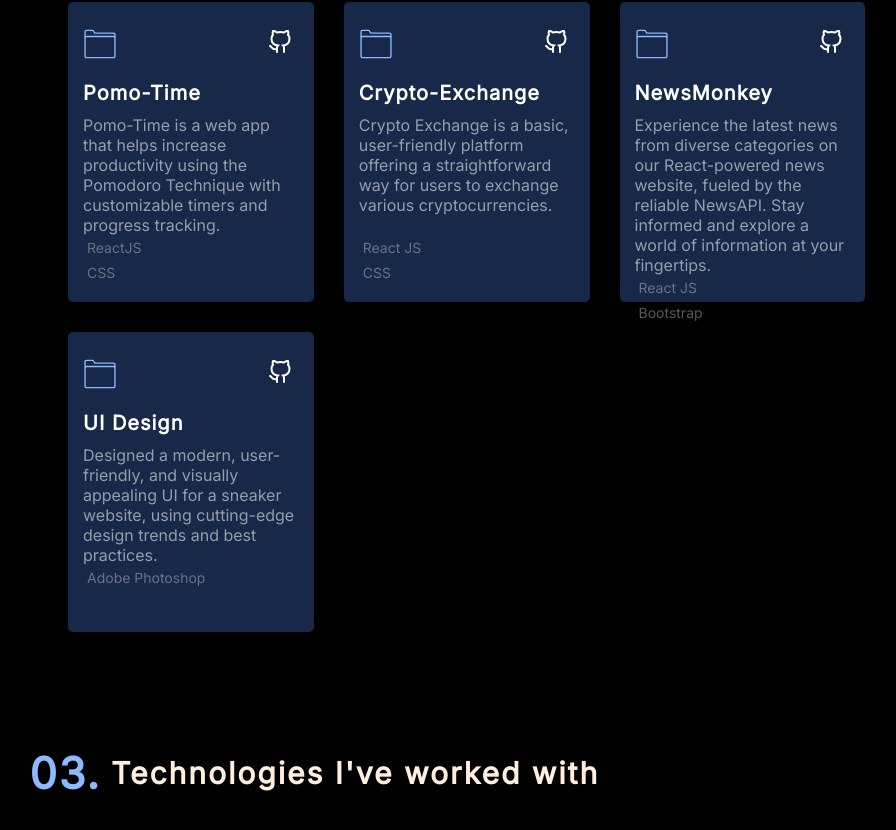
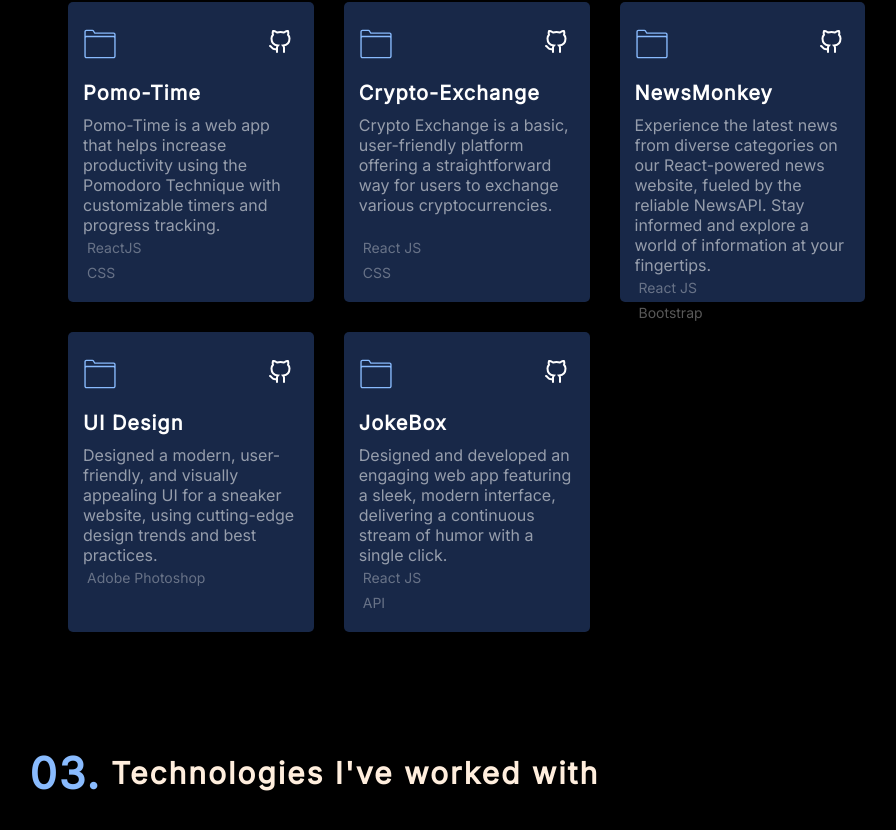
Before and after one commit to Neel2107/portfolio, a React (Vite) app: page / in a window 1280 px wide. Shown: the part 3270-4100 px from the top of the page, without its empty margins (188-1084 px from the left). Built offline with nearby package versions, Linux system fonts and the light colour scheme.

Commit message:
jokebox project added

```diff
--- a/src/components/OtherProjects/OtherProjects.jsx
+++ b/src/components/OtherProjects/OtherProjects.jsx
@@ -197,6 +197,54 @@ const OtherProjects = () => {
             </div>
           </div>
         </div>
+        <div id="card" className="">
+          <div className="container">
+            <div className="upperPart">
+              <a href="https://github.com/Neel2107/JokeBox.git">
+                <img className="cardIcon" src="./folder.svg" alt="" />
+              </a>
+              <div
+                style={{
+                  width: "100%",
+                  alignItems: "flex-end",
+                  display: "flex",
+                  flexDirection: "row-reverse",
+                }}
+              >
+                <a href="https://github.com/Neel2107/JokeBox.git">
+                  {/* <img className="linkIcon" src="./link.png" alt="" /> */}
+                  <svg
+            // style={{ width: "20px", padding: "5px" }}
+            xmlns="http://www.w3.org/2000/svg"
+            role="img"
+            viewBox="0 0 24 24"
+            fill="none"
+            stroke="currentColor"
+            stroke-width="2"
+            stroke-linecap="round"
+            strokeLinecap="round"
+            className=" linkIcon icons"
+          >
+            {/* <title>GitHub</title> */}
+            <path className="pathHover" d="M9 19c-5 1.5-5-2.5-7-3m14 6v-3.87a3.37 3.37 0 0 0-.94-2.61c3.14-.35 6.44-1.54 6.44-7A5.44 5.44 0 0 0 20 4.77 5.07 5.07 0 0 0 19.91 1S18.73.65 16 2.48a13.38 13.38 0 0 0-7 0C6.27.65 5.09 1 5.09 1A5.07 5.07 0 0 0 5 4.77a5.44 5.44 0 0 0-1.5 3.78c0 5.42 3.3 6.61 6.44 7A3.37 3.37 0 0 0 9 18.13V22"></path>
+          </svg>
+                </a>
+              </div>
+            </div>
+            <div className="cardDetailContainer">
+              <a href="https://github.com/Neel2107/JokeBox.git" className="projectName">
+            JokeBox
+              </a>
+              <p className="projectDesc">
+              Designed and developed an engaging web app featuring a sleek, modern interface, delivering a continuous stream of humor with a single click.
+</p>
+              <div className="techContainer">
+                <div className="techUsed">React JS</div>
+                <div className="techUsed">API</div>
+              </div>
+            </div>
+          </div>
+        </div>
       </div>
     </div>
   );
--- a/src/components/OtherProjects/OtherProjects.scss
+++ b/src/components/OtherProjects/OtherProjects.scss
@@ -16,7 +16,7 @@
     .cardContainer {
         display: grid;
         grid-template-areas: ". . .";
-// background-color: red;
+
         grid-gap: 15px;
         gap: 30px;
         grid-template-columns: repeat(3, 32%);
@@ -27,7 +27,6 @@
         margin-top: 6%;
         text-align: left;
         width: 60%;
-        // background-color: red;
 
 
 
@@ -46,6 +45,7 @@
             padding: 15px;
             margin: 0 auto;
             width: 100%;
+            flex-grow: 1;
 
 
 
@@ -163,9 +163,9 @@
 
             #card {
                 width: 100%;
-                /* Each card should take up 100% of the grid cell */
+
                 margin: 0 auto;
-                /* Center the card within the grid cell */
+
             }
         }
     }
```
